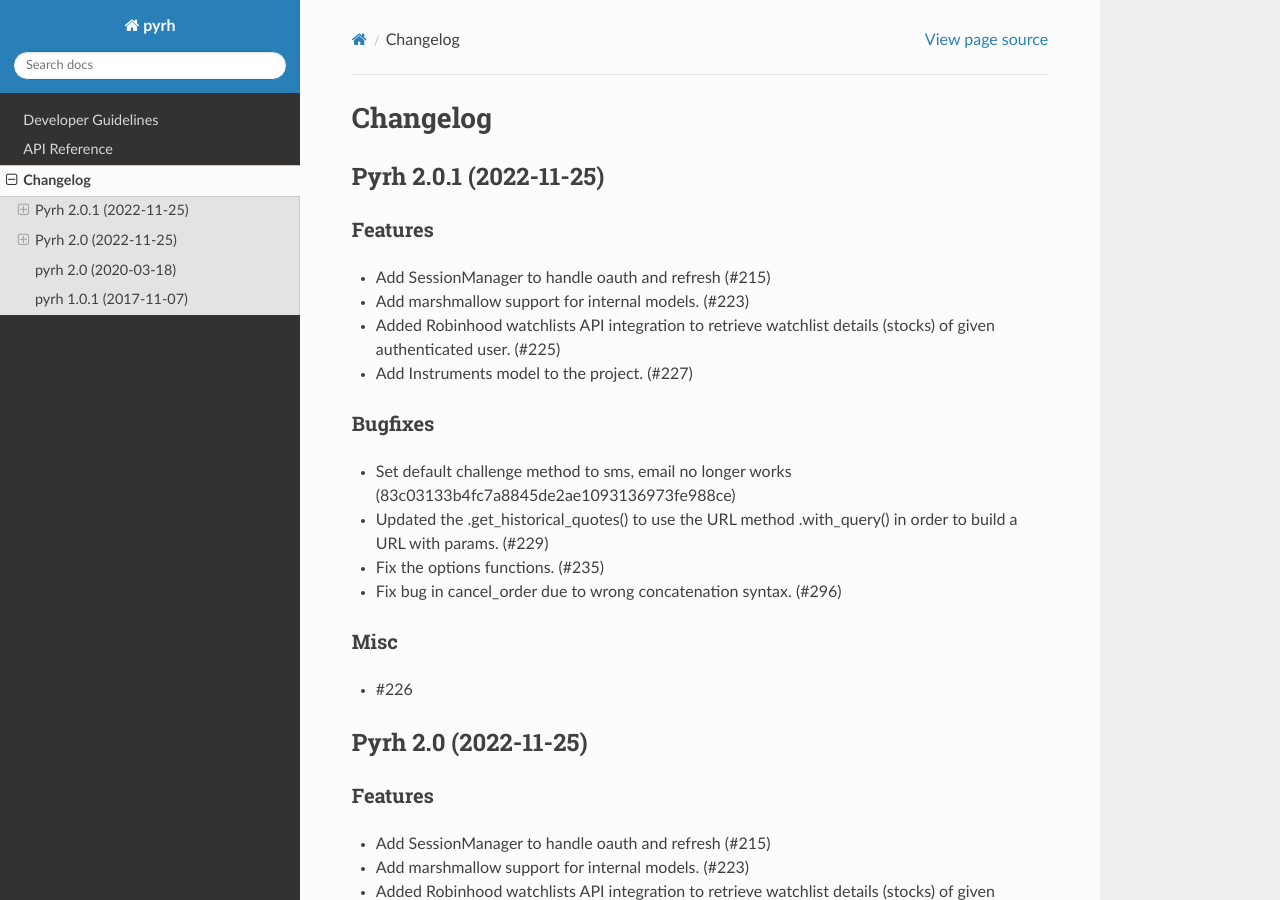
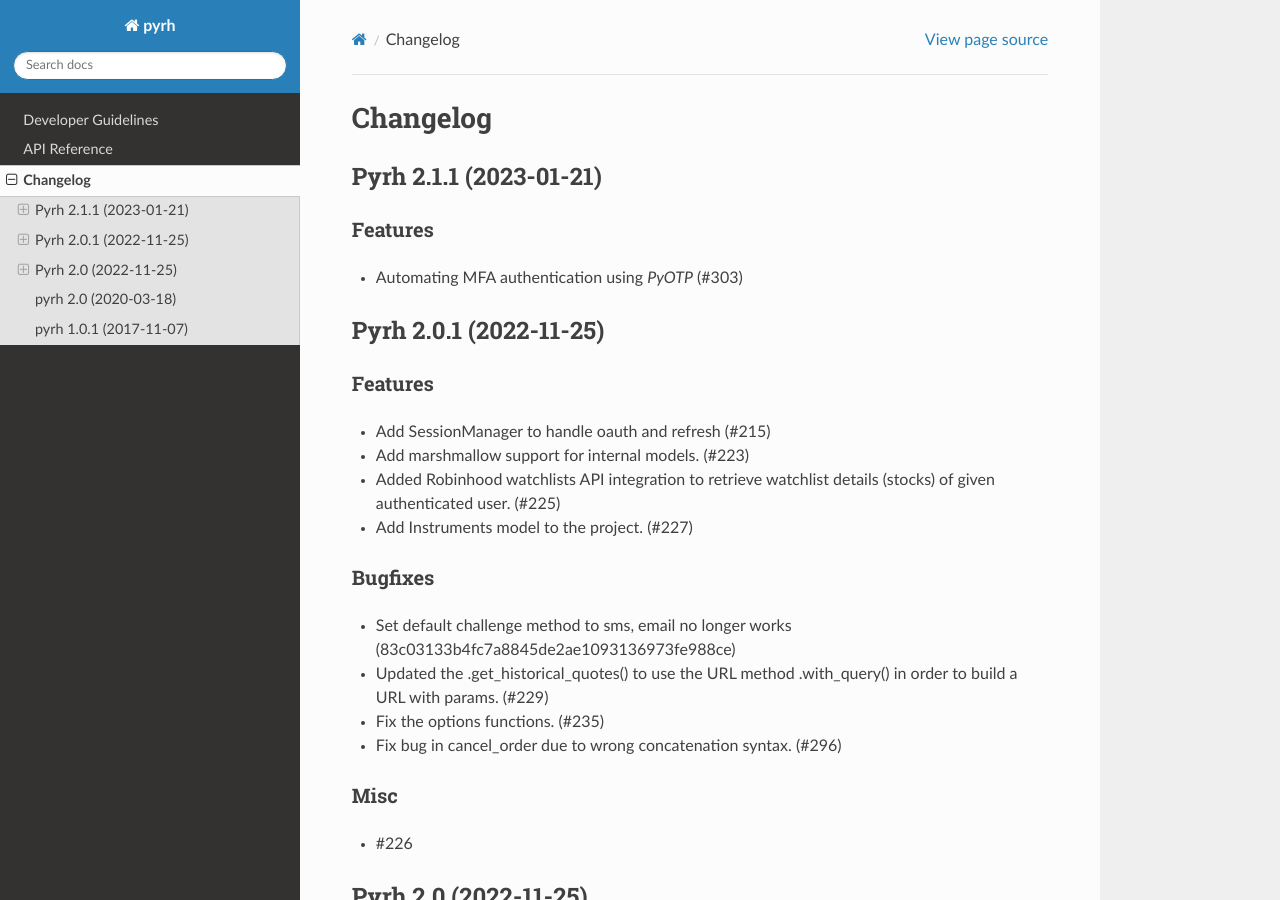
Before and after one commit to robinhood-unofficial/pyrh, a Sphinx documentation site: the page built from docs/changelog.rst, in a window 1280 px wide and 900 px high. Built offline with Sphinx 7.4.7 and the Read the Docs theme 2.0.0, drawn with Linux system fonts in a browser that asks for light colours.

Commit message:
Bump version

```diff
--- a/docs/changelog.rst
+++ b/docs/changelog.rst
@@ -4,6 +4,15 @@ Changelog
 #########
 
 .. towncrier release notes start
+
+Pyrh 2.1.1 (2023-01-21)
+=======================
+
+Features
+--------
+
+- Automating MFA authentication using `PyOTP` (#303)
+
 
 Pyrh 2.0.1 (2022-11-25)
 =======================
--- a/pyproject.toml
+++ b/pyproject.toml
@@ -1,6 +1,6 @@
 [tool.poetry]
 name = "pyrh"
-version = "2.0.1"
+version = "2.1.1"
 description = "Unofficial Robinhood Python API"
 authors = [
     "Unofficial Robinhood Python API Developers"
--- a/pyrh/__init__.py
+++ b/pyrh/__init__.py
@@ -4,7 +4,7 @@ from . import exceptions
 from .cache import dump_session, load_session
 from .robinhood import Robinhood
 
-__version__ = "2.0.1"
+__version__ = "2.1.1"
 __all__ = [
     "__version__",
     "Robinhood",
```
